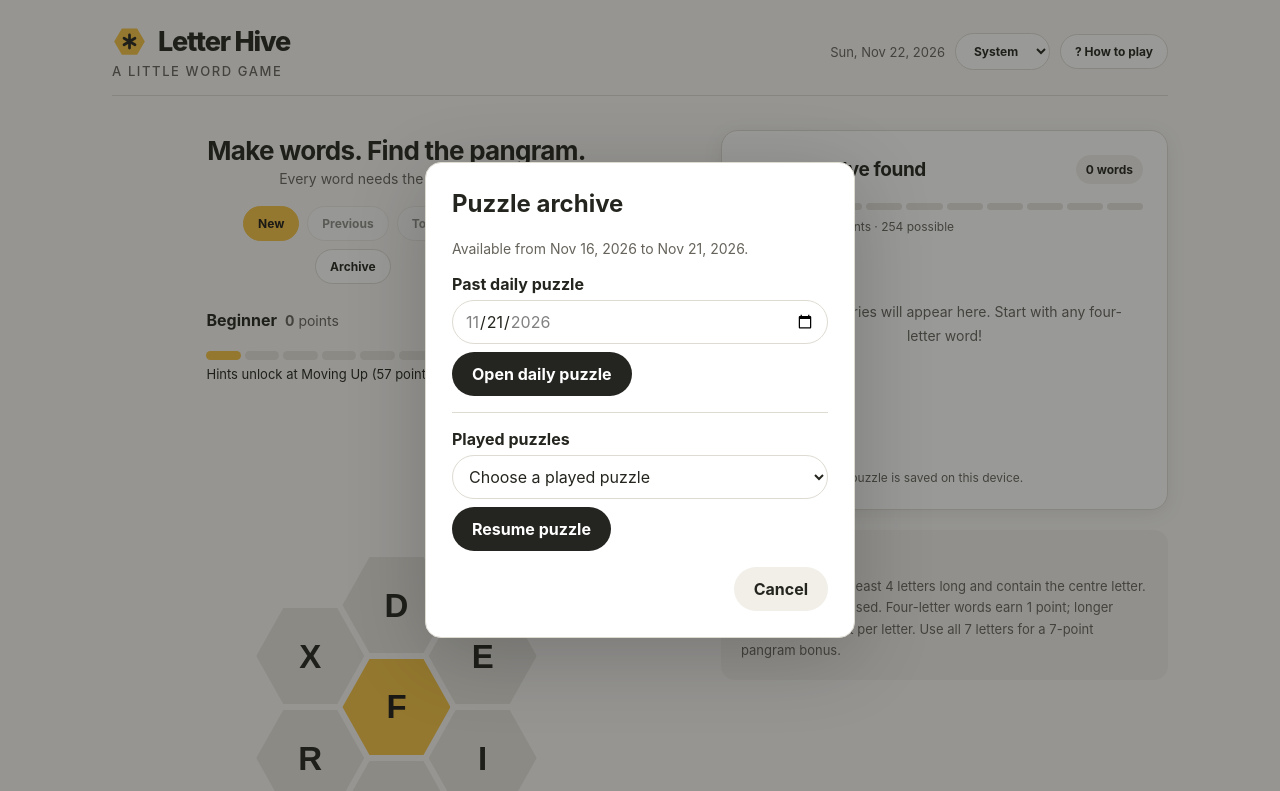
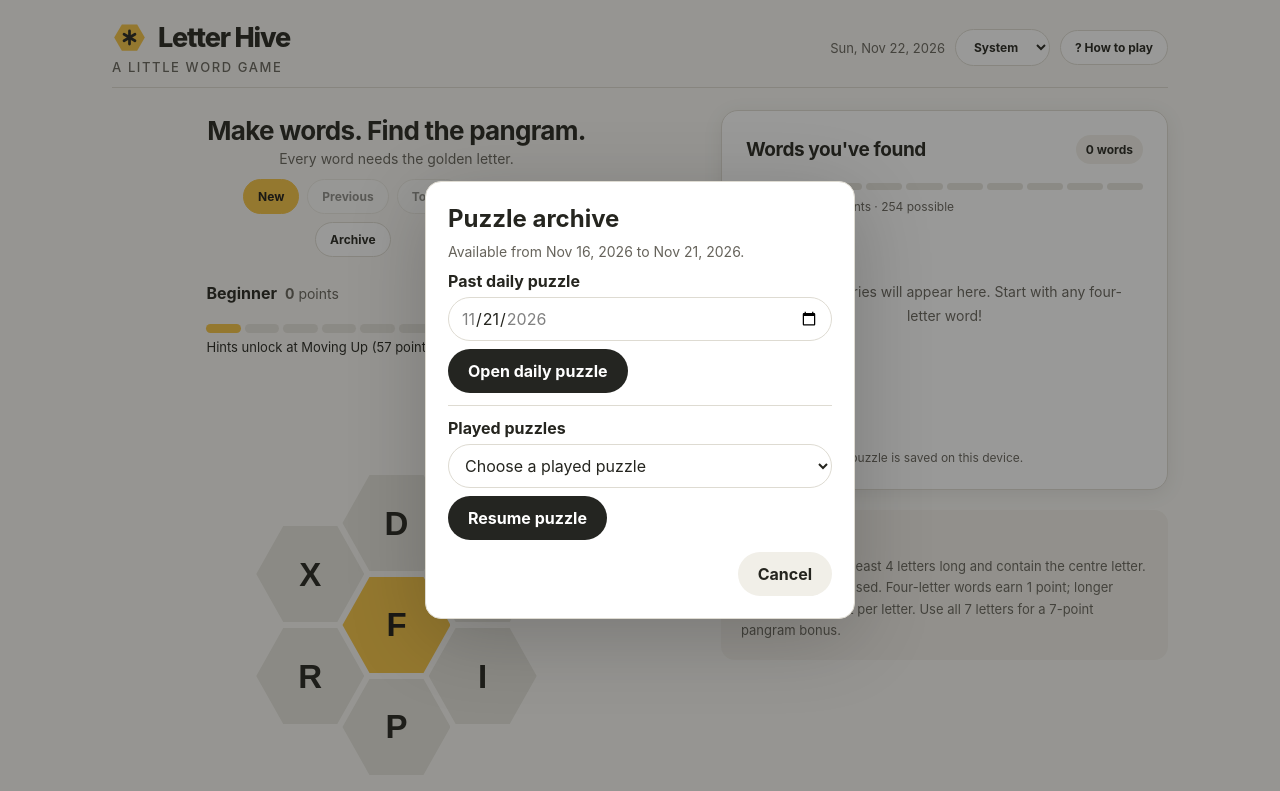
Before and after one commit to jortronQ/letter-hive, a plain HTML site: page index.html in a window 1280 px wide. Both pictures are taken after a click on the button "Archive". Shown: the top 791 px of the page. Drawn offline with Linux system fonts and the light colour scheme.

Commit message:
Tighten vertical spacing on desktop

```diff
--- a/letter-hive.css
+++ b/letter-hive.css
@@ -737,6 +737,67 @@ button:focus-visible {
   background: var(--subtle);
 }
 
+@media (width > 950px), (width > 770px) and (height > 500px) {
+  .wrap {
+    padding-block: 20px 32px;
+  }
+
+  .top {
+    padding-bottom: 12px;
+  }
+
+  .content {
+    margin-top: 22px;
+  }
+
+  .hint {
+    margin-bottom: 12px;
+  }
+
+  .scoreline {
+    margin-bottom: 4px;
+  }
+
+  .hintRow {
+    block-size: 3.75rem;
+  }
+
+  .entry {
+    height: 48px;
+    margin-bottom: 4px;
+  }
+
+  .message {
+    height: 18px;
+  }
+
+  .hive {
+    margin-block: 3px 14px;
+  }
+
+  #archiveDialog {
+    padding: 22px;
+  }
+
+  #archiveHeading,
+  #archiveRange {
+    margin-bottom: 8px;
+  }
+
+  #archiveRange {
+    margin-top: 0;
+  }
+
+  #playedPuzzleForm {
+    margin-top: 12px;
+    padding-top: 12px;
+  }
+
+  .archiveActions {
+    margin-top: 12px;
+  }
+}
+
 #wordsDialog {
   max-height: calc(100dvh - 24px);
   padding: 0;
```
